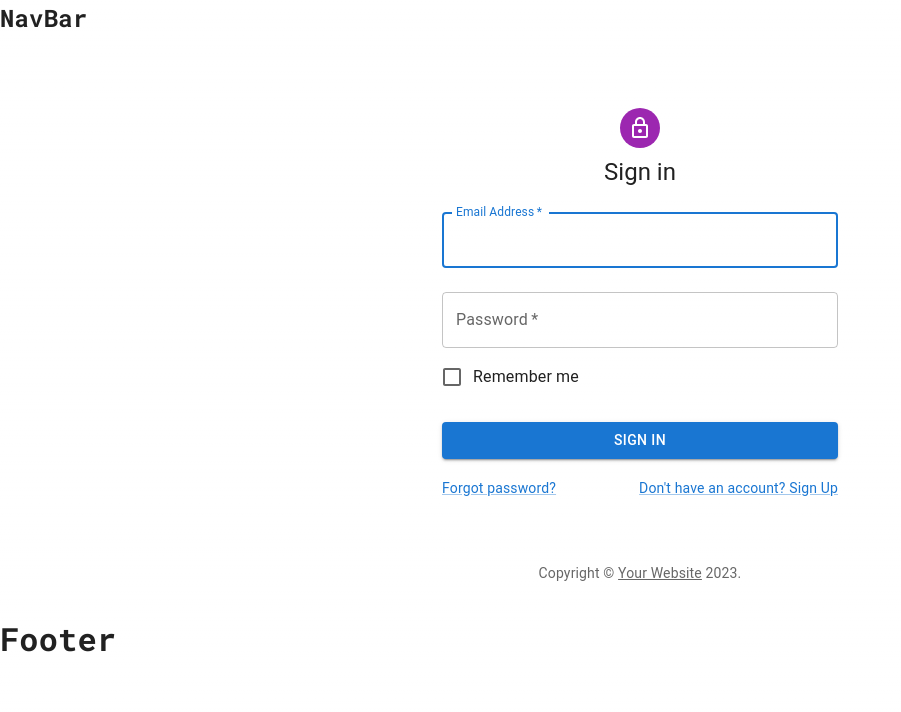
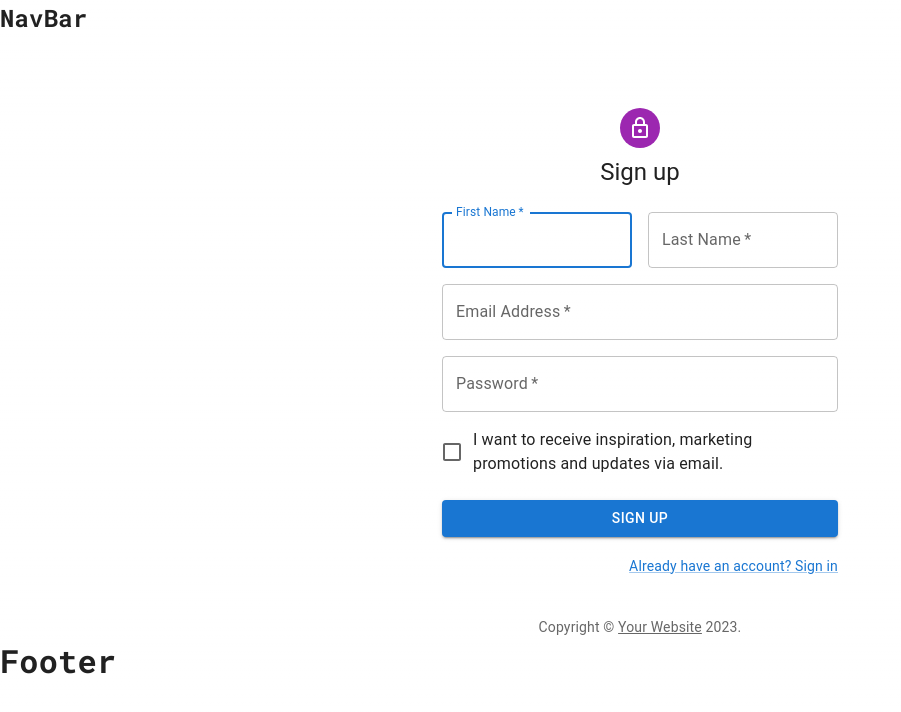
Before and after one commit to Brett-Abramson/vinyl-vault-v2, a Next.js app in the folder frontend/: page /auth/register in a window 1280 px wide. Shown: the top 712 px of the page, without its empty margins (0-901 px from the left). Built offline with nearby package versions, Linux system fonts and the light colour scheme; no server answers.

Commit message:
modified the register page to be sign up using MUI template

```diff
--- a/frontend/app/auth/register/page.tsx
+++ b/frontend/app/auth/register/page.tsx
@@ -59,61 +59,84 @@ const Page = () => {
             <LockOutlinedIcon />
           </Avatar>
           <Typography component="h1" variant="h5">
-            Sign in
+            Sign up
           </Typography>
           <Box
             component="form"
+            noValidate
             onSubmit={handleSubmit}
-            noValidate
-            sx={{ mt: 1 }}
+            sx={{ mt: 3 }}
           >
+            <Grid container spacing={2}>
+              <Grid item xs={12} sm={6}>
                 <TextField
-              margin="normal"
+                  autoComplete="given-name"
+                  name="firstName"
+                  required
+                  fullWidth
+                  id="firstName"
+                  label="First Name"
+                  autoFocus
+                />
+              </Grid>
+              <Grid item xs={12} sm={6}>
+                <TextField
+                  required
+                  fullWidth
+                  id="lastName"
+                  label="Last Name"
+                  name="lastName"
+                  autoComplete="family-name"
+                />
+              </Grid>
+              <Grid item xs={12}>
+                <TextField
                   required
                   fullWidth
                   id="email"
                   label="Email Address"
                   name="email"
                   autoComplete="email"
-              autoFocus
                 />
+              </Grid>
+              <Grid item xs={12}>
                 <TextField
-              margin="normal"
                   required
                   fullWidth
                   name="password"
                   label="Password"
                   type="password"
                   id="password"
-              autoComplete="current-password"
+                  autoComplete="new-password"
                 />
+              </Grid>
+              <Grid item xs={12}>
                 <FormControlLabel
-              control={<Checkbox value="remember" color="primary" />}
-              label="Remember me"
+                  control={
+                    <Checkbox value="allowExtraEmails" color="primary" />
+                  }
+                  label="I want to receive inspiration, marketing promotions and updates via email."
                 />
+              </Grid>
+            </Grid>
             <Button
               type="submit"
               fullWidth
               variant="contained"
               sx={{ mt: 3, mb: 2 }}
             >
-              Sign In
+              Sign Up
             </Button>
-            <Grid container>
-              <Grid item xs>
-                <Link href="#" variant="body2">
-                  Forgot password?
-                </Link>
-              </Grid>
+            <Grid container justifyContent="flex-end">
               <Grid item>
                 <Link href="#" variant="body2">
-                  {"Don't have an account? Sign Up"}
+                  Already have an account? Sign in
                 </Link>
               </Grid>
             </Grid>
           </Box>
         </Box>
-        <Copyright sx={{ mt: 8, mb: 4 }} />
+        <Copyright sx={{ mt: 5 }} />
       </Container>
     </ThemeProvider>
   );
```
Lines whose indentation alone changed are shown as unchanged.
